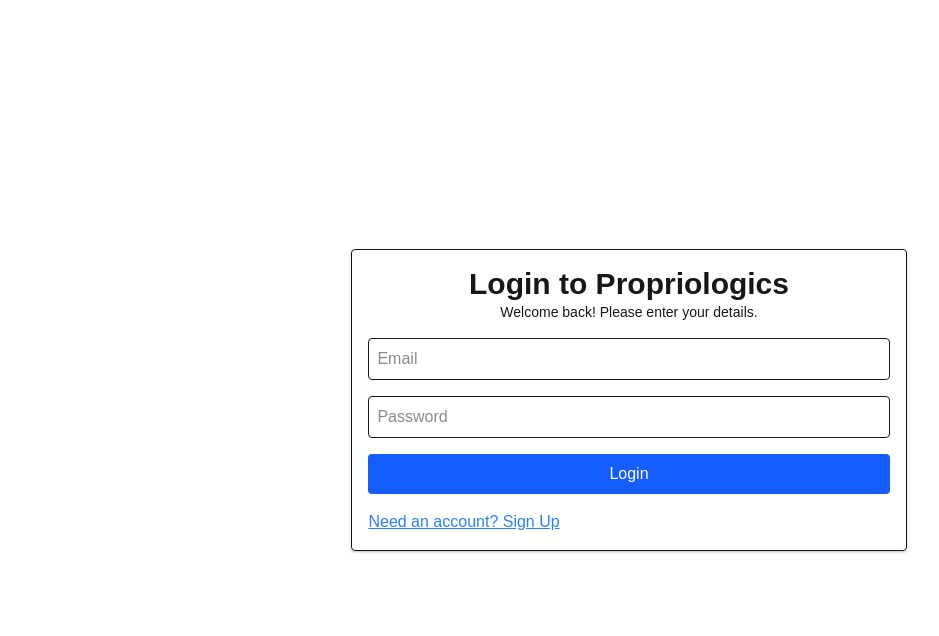
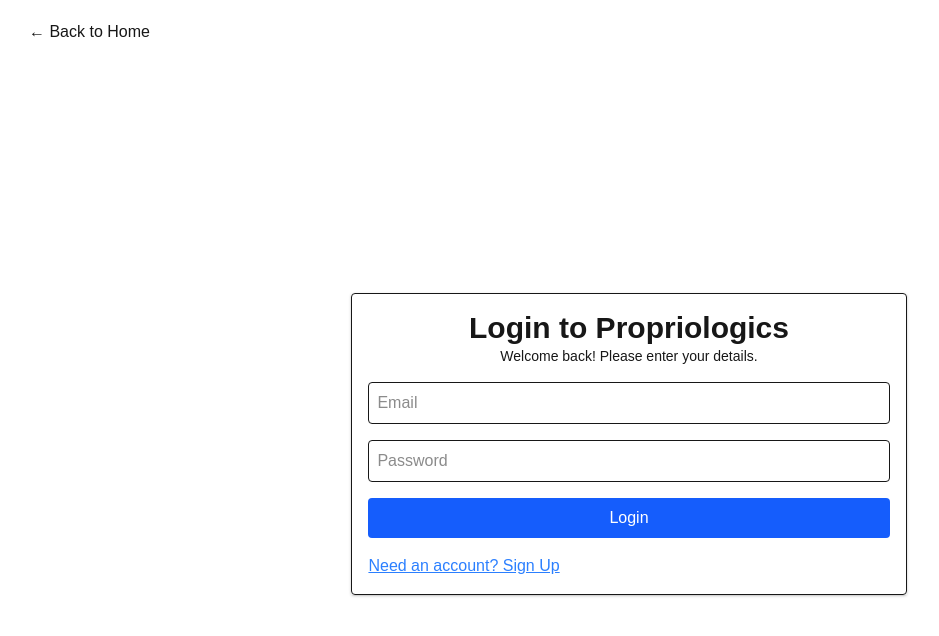
Before and after one commit to nicoleleehy1/propriologics-demo, a Next.js app: page /sign-in in a window 1280 px wide. Shown: the top 636 px of the page, without its empty margins (11-950 px from the left). Built offline with nearby package versions, Linux system fonts and the light colour scheme; no server answers.

Commit message:
sign-in, created downloads page

```diff
--- /dev/null
+++ b/src/app/downloads/page.tsx
@@ -0,0 +1,7 @@
+const MeasurementsPage = () => {
+  return (
+    <div className=''></div>
+  )
+}
+
+export default MeasurementsPage
--- a/src/app/measurements/page.tsx
+++ b/src/app/measurements/page.tsx
@@ -22,7 +22,7 @@
 import Navbar from '@/components/Navbar';
 import { testData } from '@/lib/data';
 import { role } from "@/lib/data"
-import Table2 from '@/components/MeasurementsTable';
+import MeasurementsTable from '@/components/MeasurementsTable';
 
 
 export type Measurement = {
@@ -272,7 +272,7 @@
       <div className="max-w-7xl mx-auto px-4 sm:px-6 lg:px-8 py-6">
 
 
-        <Table2 />
+        <MeasurementsTable />
 
         {/* Pagination */}
           {totalPages > 1 && (
--- a/src/app/product-order/page.tsx
+++ /dev/null
@@ -1,10 +0,0 @@
-import MeasurementsTable from "@/components/MeasurementsTable"
-
-
-const MeasurementsPage = () => {
-  return (
-    <div className=''><MeasurementsTable /></div>
-  )
-}
-
-export default MeasurementsPage
--- a/src/app/sign-in/page.tsx
+++ b/src/app/sign-in/page.tsx
@@ -1,10 +1,18 @@
-
+"use client"
 import AuthForm from "@/firebase/AuthForm";
+import { useRouter } from 'next/navigation';
 
 const Signin = () => {
+  const router = useRouter();
+
   return (
-    <div className='flex items-center justify-center h-screen'>
+    <div className=''>
+      <button onClick={() => router.push('/')} className="pt-5 pl-10">
+        ← Back to Home
+      </button>
+      <div className='flex items-center justify-center h-screen'>
         <div className="shadow"><AuthForm /></div>
+      </div>
 
     </div>
   )
--- a/src/components/Navbar.tsx
+++ b/src/components/Navbar.tsx
@@ -51,15 +51,17 @@
               <div className="w-8 h-8 bg-gradient-to-br from-blue-500 to-teal-600 rounded-lg flex items-center justify-center">
                 <span className="text-white font-bold text-sm">P</span>
               </div>
-              <span className={`font-semibold text-lg transition-colors ${
-                isScrolled ? 'text-gray-900' : 'text-white'
-              }`}>
-                Propriologics
-              </span>
+              <a href="/">
+                <span className={`font-semibold text-lg transition-colors ${
+                  isScrolled ? 'text-gray-900' : 'text-white'
+                }`}>
+                  Propriologics
+                </span>
+              </a>
             </div>
 
             <div className="hidden md:flex items-center space-x-8">
-              {['Product', 'Tutorials', 'Measurements'].map((item) => (
+              {['Downloads', 'Tutorials', 'Measurements'].map((item) => (
                 <a
                   key={item}
                   href={`${item.toLowerCase()}`}
```
